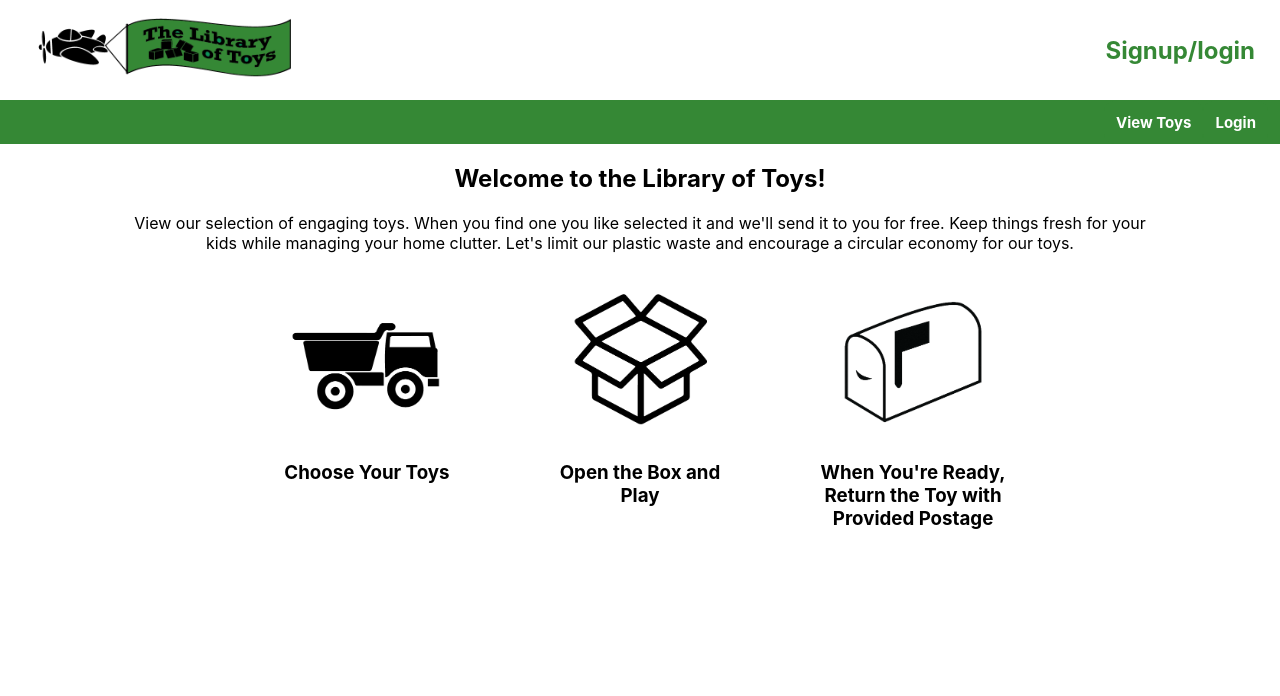
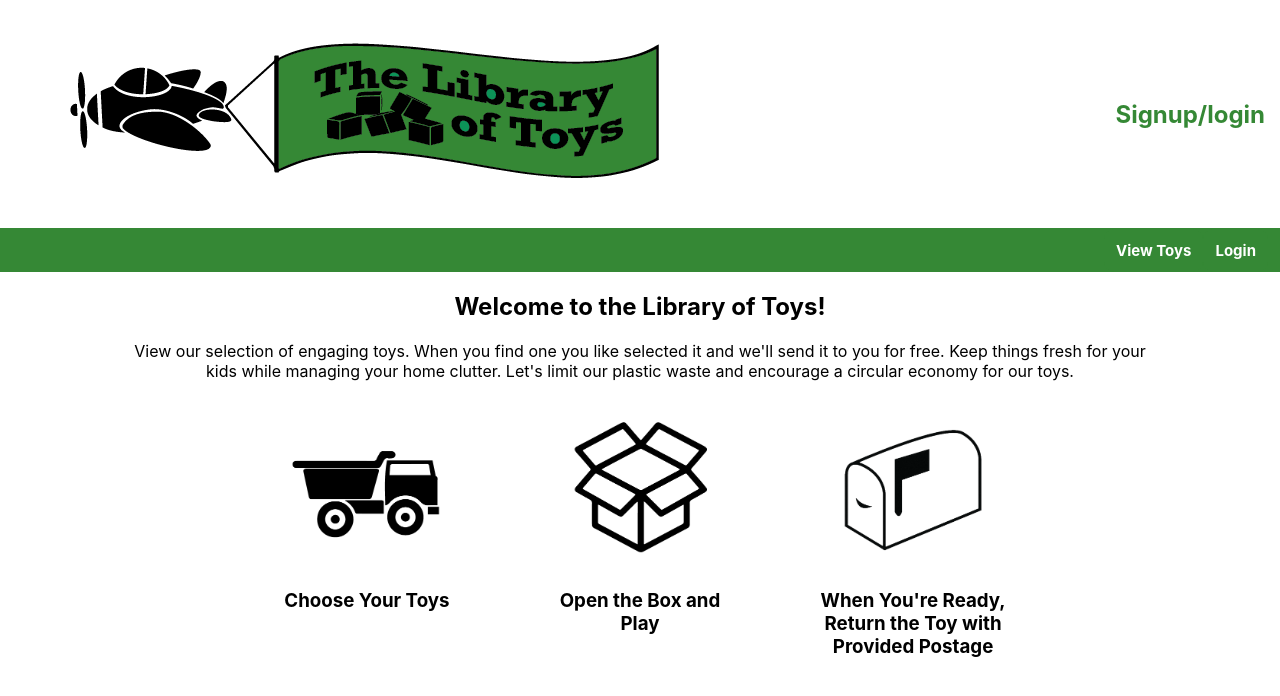
Before and after one commit to tempobeast/toy-library, a React (Create React App) app in the folder client/: page / in a window 1280 px wide. Shown: the top 696 px of the page. Built offline with nearby package versions, Linux system fonts and the light colour scheme; no server answers.

Commit message:
refactor/cleanup ids and classNames

```diff
--- a/client/src/components/Header.js
+++ b/client/src/components/Header.js
@@ -17,15 +17,15 @@ function Header() {
   return (
     <div id="header">
       <Link to="/">
-        <img src="/ToyLibLogo-adjusted-01-01.png" alt="Toy Library Logo" className="logo"/>
+        <img src="/ToyLibLogo-adjusted-01-01.png" alt="Toy Library Logo" className="header-logo"/>
       </Link>
       {user && user.is_admin ? null : user ? (
         <h2
           onClick={handleCartClick}
-          id="cart-thumb"
+          id="header__cart-thumb"
         >{`🛒 ${cart.total_items} items`}</h2>
       ) : (
-        <h2 id="cart-thumb" onClick={() => navigate("/user_login")}>
+        <h2 id="header__cart-thumb" onClick={() => navigate("/user_login")}>
           Signup/login
         </h2>
       )}
```
